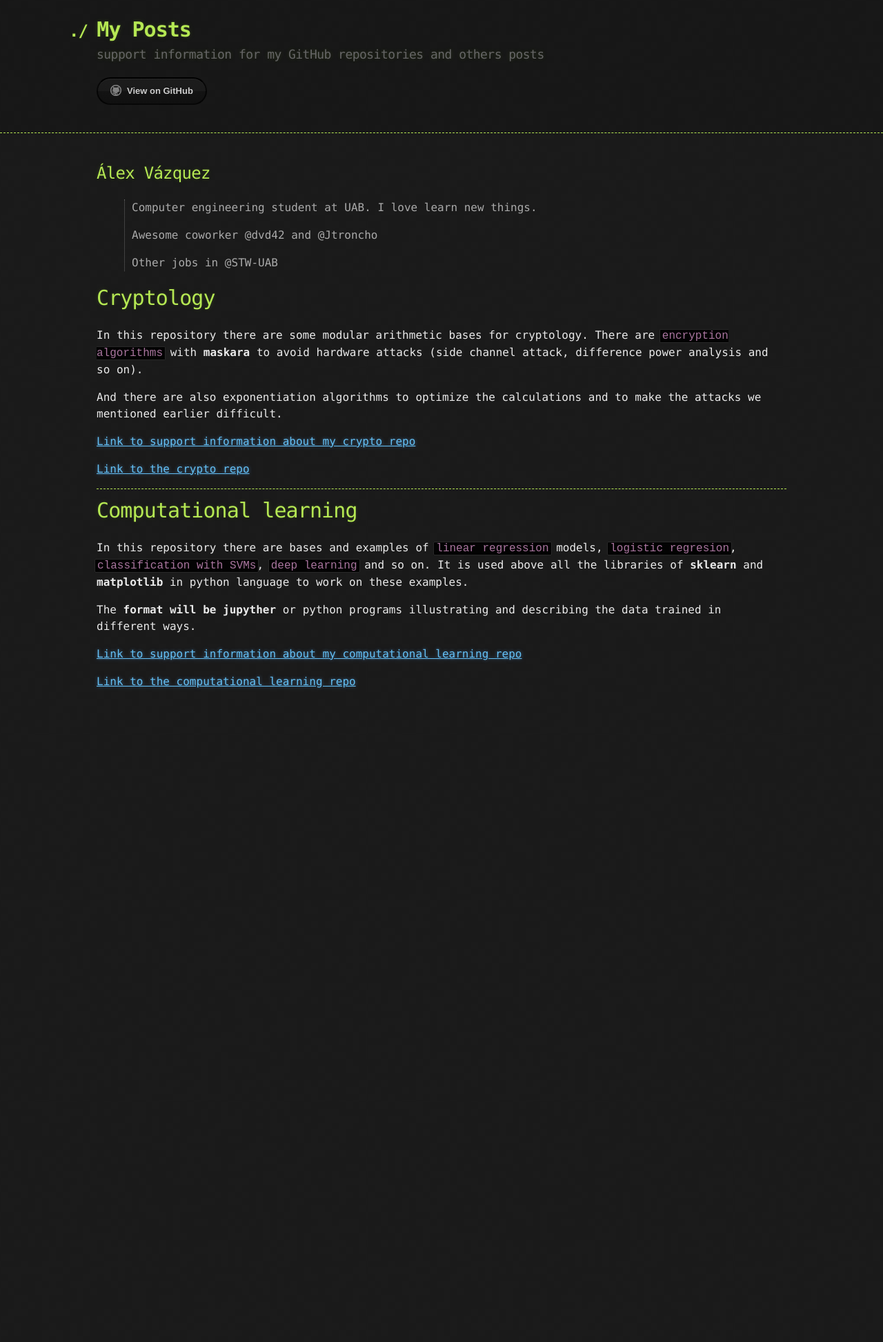
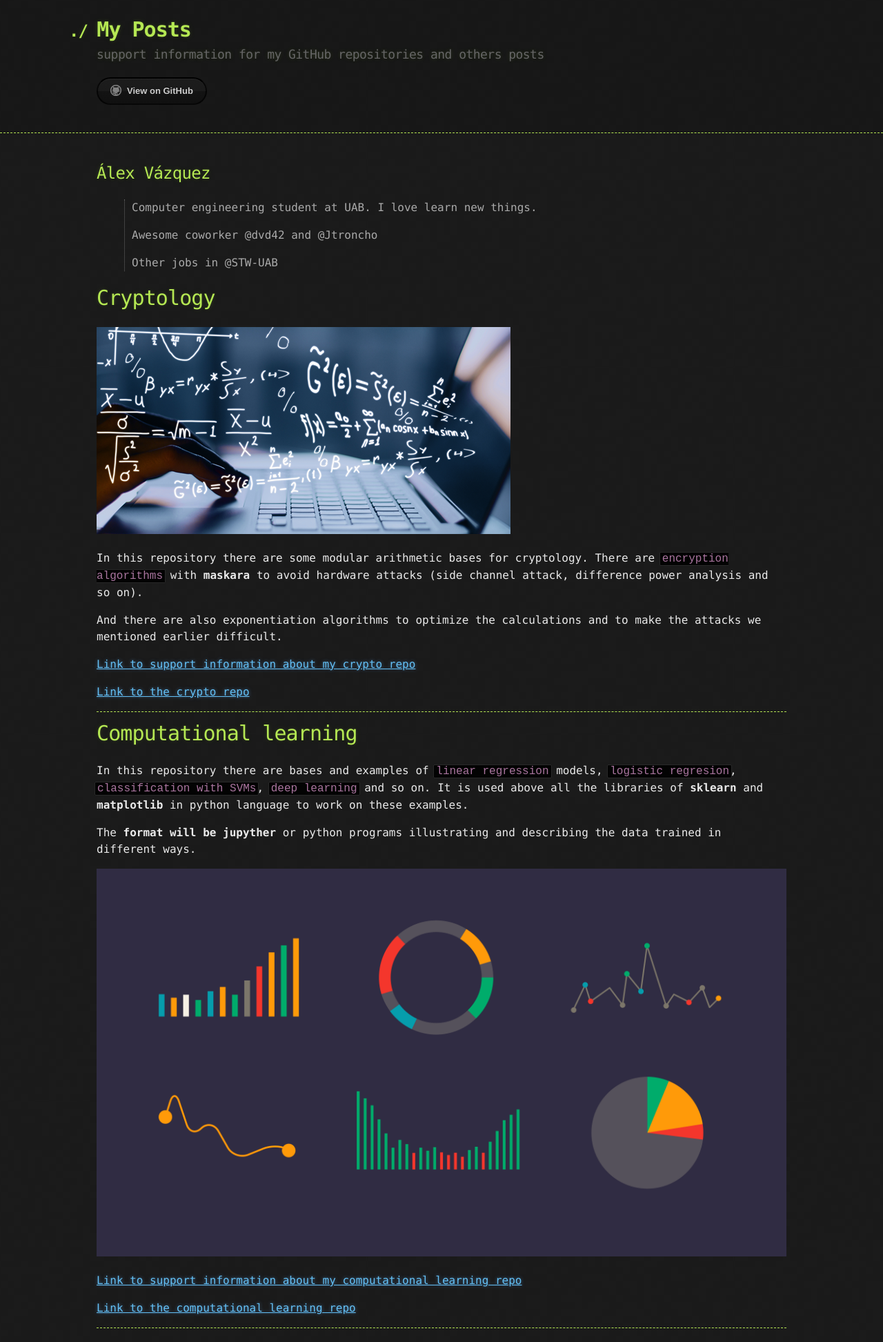
Before and after one commit to Uhron/Uhron.github.io, a Jekyll site: the page built from index.md, in a window 1280 px wide. Shown: the whole page at 69% size. Built offline with Jekyll 4.4.1, drawn with Linux system fonts in a browser that asks for light colours; our own code applies the rules of GitHub Pages for plain Markdown files; before the commit the page ends 1020 px from its top, so only the background shows below that.

Commit message:
update principal site

```diff
--- a/index.md
+++ b/index.md
@@ -11,6 +11,8 @@ layout: default
 > Other jobs in @STW-UAB
 
 # Cryptology
+
+![Branching](./crypto.png)
 
 In this repository there are some modular arithmetic bases for cryptology. There are `encryption algorithms` with **maskara** to avoid hardware attacks (side channel attack, difference power analysis and so on).
 
@@ -28,6 +30,10 @@ In this repository there are bases and examples of `linear regression` models, `
 
 The **format will be jupyther** or python programs illustrating and describing the data trained in different ways.
 
+![Branching](./bigdatahome.png)
+
 [Link to support information about my computational learning repo](./_site/apc.md)
 
 [Link to the computational learning repo](https://github.com/Uhron/Computational_learning)
+
+* * *
```
Also changed, not shown: bigdatahome.png (added), crypto.png (added).
